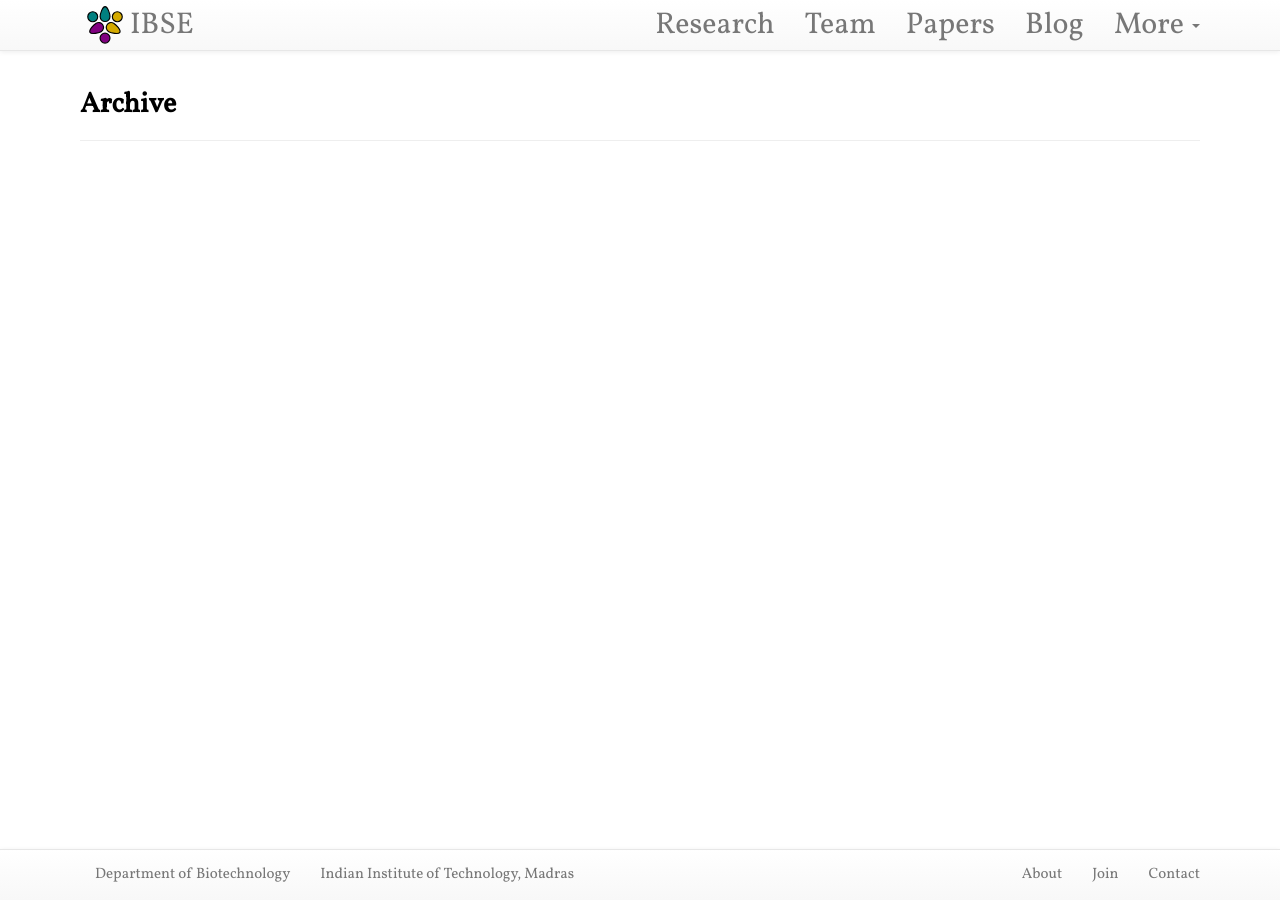
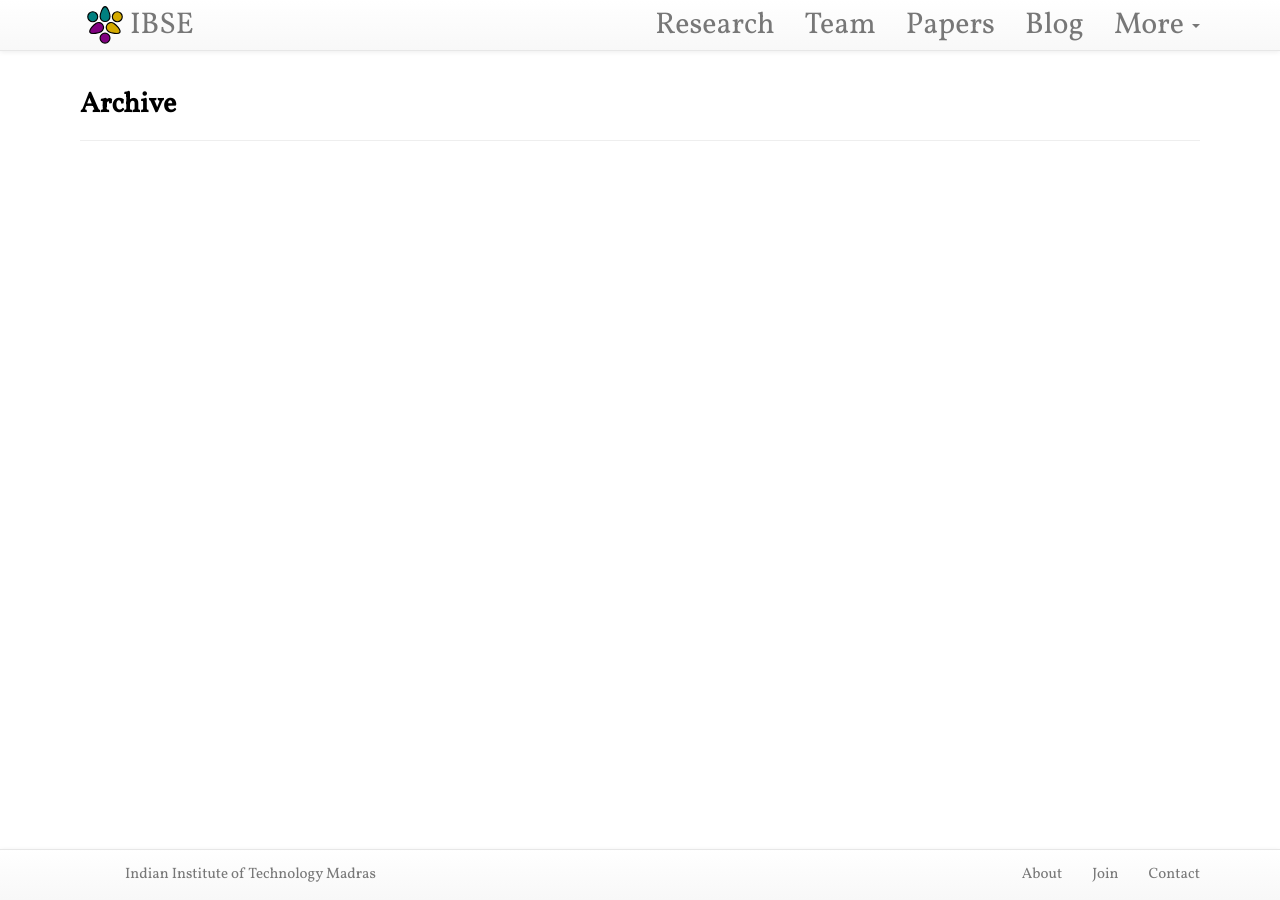
Before and after one commit to philge/ibse-iitm.github.io, a Jekyll site: the page built from archive.html, in a window 1280 px wide. Built offline with Jekyll 4.4.1, drawn with Linux system fonts in a browser that asks for light colours; nearby versions of some CDN libraries.

Commit message:
Update _config.yml

```diff
--- a/_config.yml
+++ b/_config.yml
@@ -17,10 +17,10 @@ title : IBSE
 tagline: Initiative for Biological Systems Engineering
 institution:
   url: https://www.iitm.ac.in/
-  name: Indian Institute of Technology, Madras
+  name: Indian Institute of Technology Madras
 department:
-  url: https://biotech.iitm.ac.in/
-  name: Department of Biotechnology
+  url:
+  name:
 author :
   name : Karthik Raman
   email : kraman @ iitm·ac·in
```
